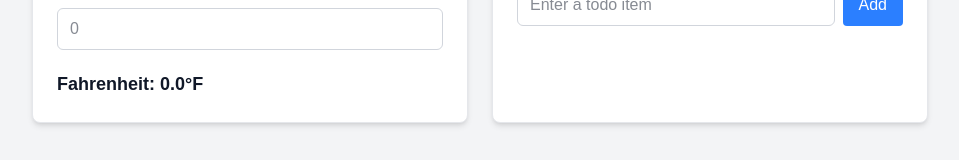
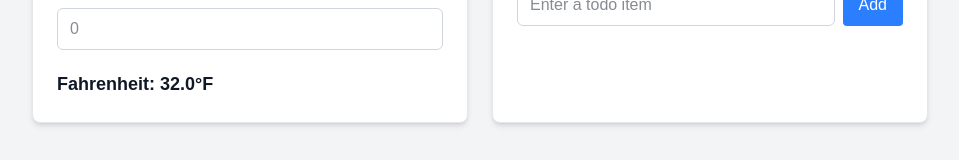
Before and after one commit to ethandessner/phoebe-demo, a Next.js app: page / in a window 1280 px wide. Shown: the part 530-690 px from the top of the page, without its empty margins (160-1119 px from the left). Built offline with nearby package versions, Linux system fonts and the light colour scheme.

Commit message:
the celsius to fahrenheit conversion is wrong — fix the formula

```diff
--- a/src/app/components/TemperatureConverter.tsx
+++ b/src/app/components/TemperatureConverter.tsx
@@ -7,8 +7,7 @@ export default function TemperatureConverter() {
 
   const convertToFahrenheit = () => {
     const c = parseFloat(celsius) || 0;
-    // BUG: Missing the + 32 in the conversion formula
-    const f = c * 9 / 5;
+    const f = (c * 9) / 5 + 32;
     return f.toFixed(1);
   };
 
```
